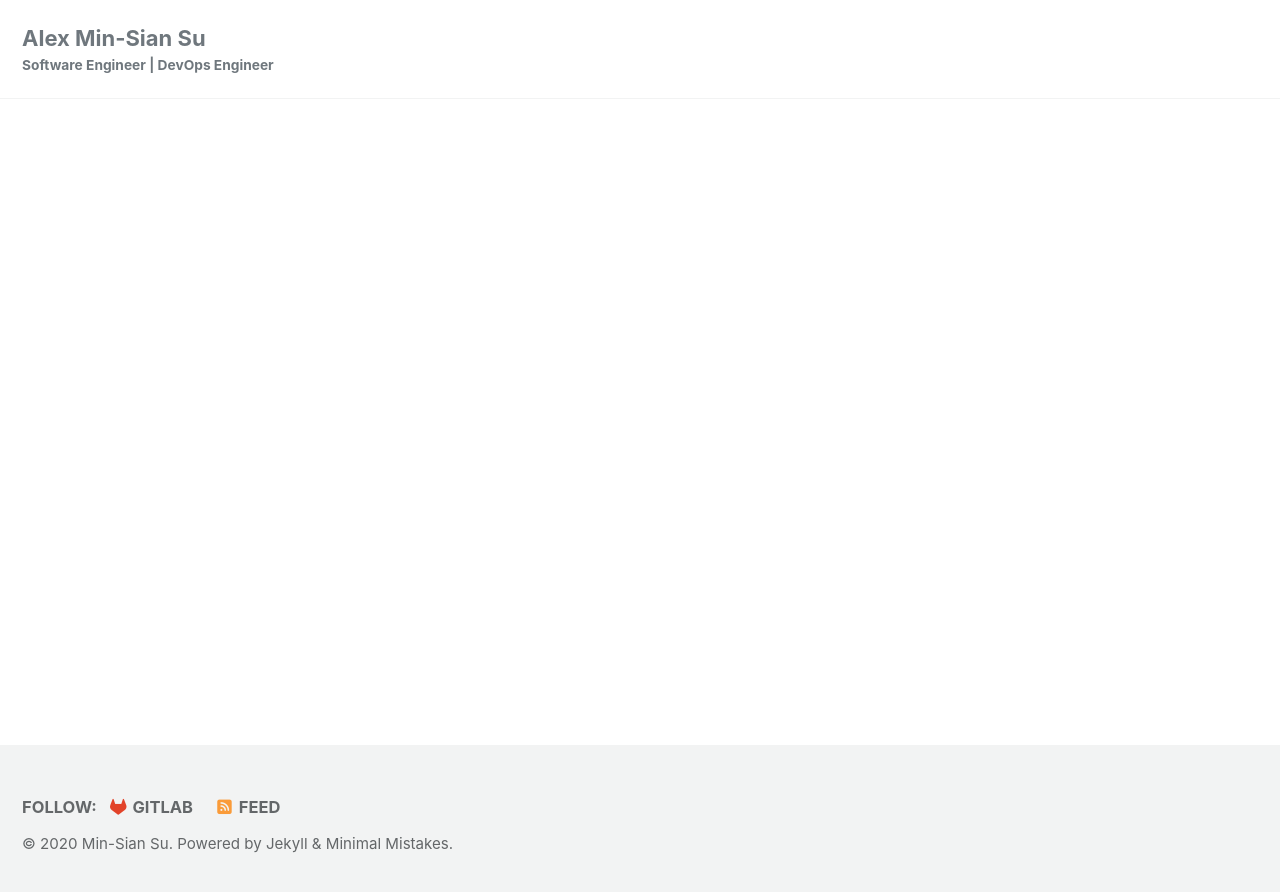
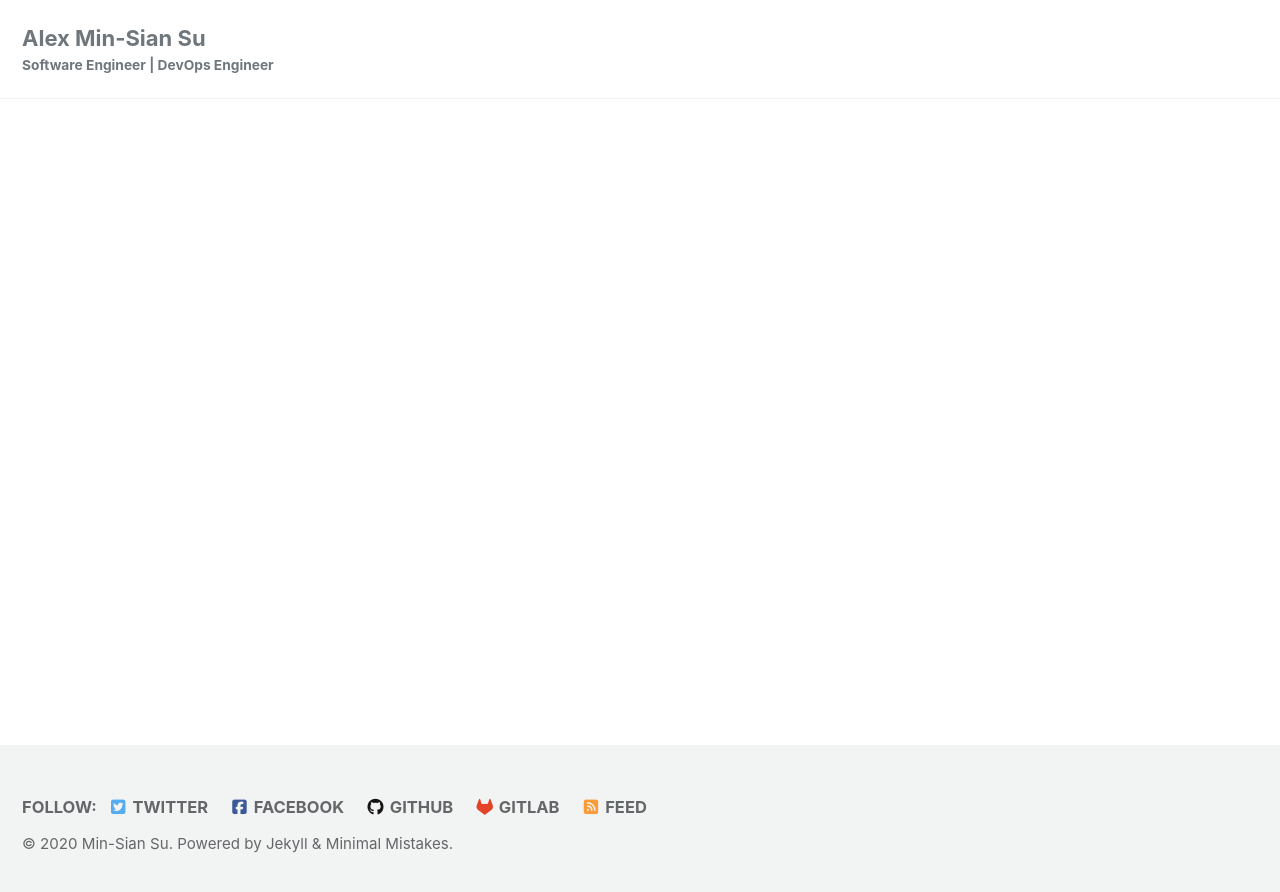
Before and after one commit to siansiansu/celebi, a Jekyll site: the page built from index.html, in a window 1280 px wide. Shown: the top 892 px of the page. Built offline with Jekyll 4.4.1, drawn with Linux system fonts in a browser that asks for light colours; cached includes are drawn as plain includes; nearby versions of some CDN libraries; the list of posts is cut into pages by our own code; part of the change alters nothing that is shown.

Commit message:
update _config

```diff
--- a/_config.yml
+++ b/_config.yml
@@ -108,16 +108,16 @@ footer:
   links:
     - label: "Twitter"
       icon: "fab fa-fw fa-twitter-square"
-      # url:
+      url: "https://twitter.com/siansiansu"
     - label: "Facebook"
       icon: "fab fa-fw fa-facebook-square"
-      # url:
+      url: "https://www.facebook.com/siansiansu/"
     - label: "GitHub"
       icon: "fab fa-fw fa-github"
-      # url:
+      url: "https://github.com/siansiansu"
     - label: "GitLab"
       icon: "fab fa-fw fa-gitlab"
-      url: "https://github.com/siansiansu"
+      url: "https://gitlab.com/alexsu"
     - label: "Bitbucket"
       icon: "fab fa-fw fa-bitbucket"
       # url:
```
